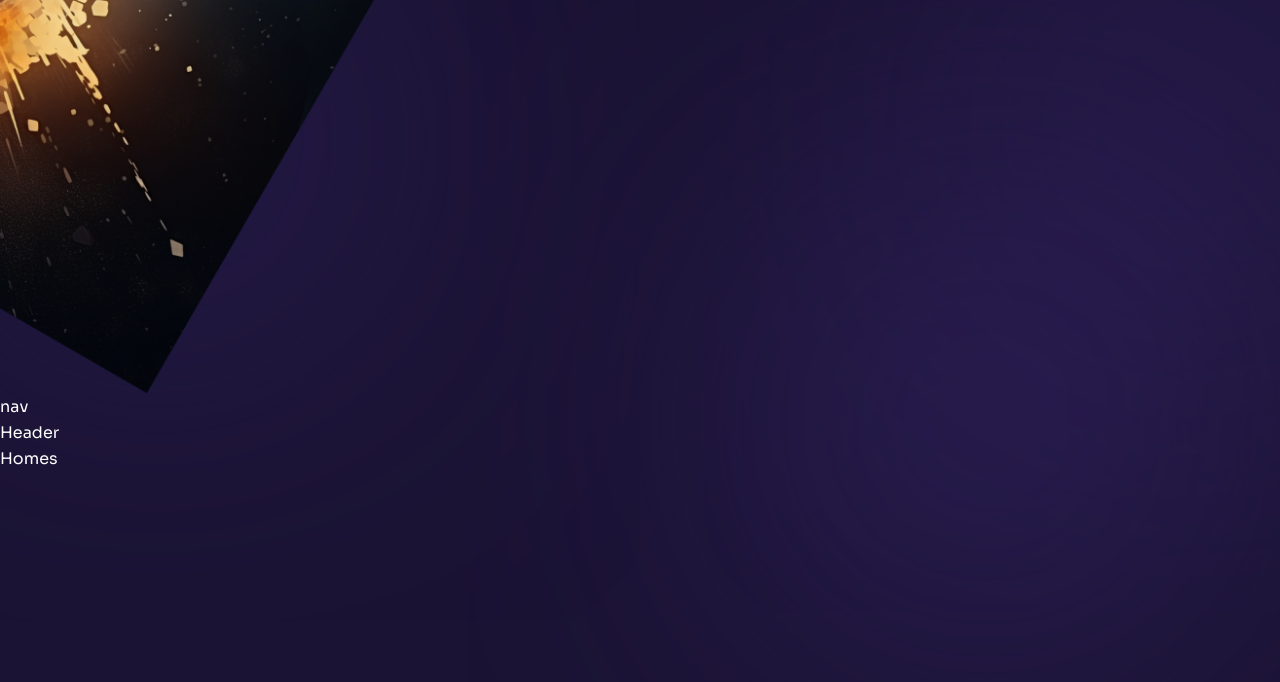
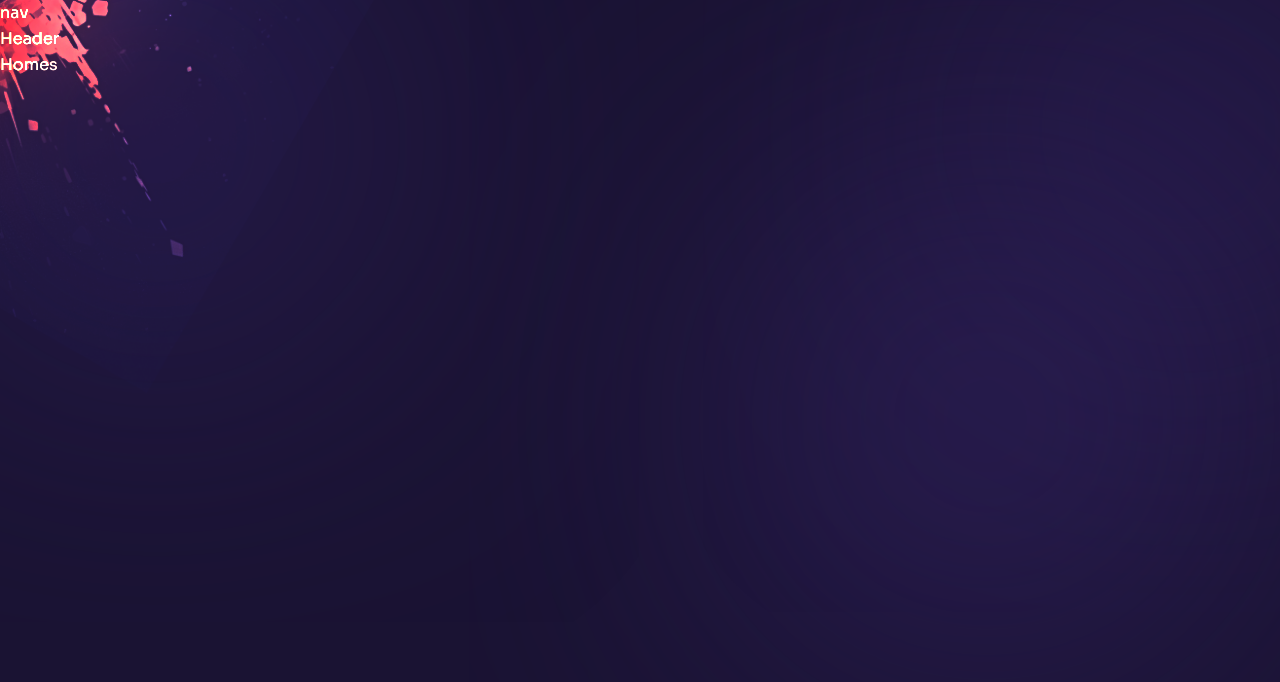
Before and after one commit to AlpiYeah/Personal-Portfolio, a Next.js app: page / in a window 1280 px wide. Shown: the top 682 px of the page. Built offline with nearby package versions, Linux system fonts and the light colour scheme.

Commit message:
styled image

```diff
--- a/components/TopLeftImg.js
+++ b/components/TopLeftImg.js
@@ -3,7 +3,12 @@ import Image from "next/image";
 const TopLeftImg = () => {
   return (
     <div>
-      <Image src="/top-left-img.png" width={400} height={400} />
+      <Image
+        src="/top-left-img.png"
+        width={400}
+        height={400}
+        className="absolute left-0 top-0 mix-blend-color-dodge"
+      />
     </div>
   );
 };
```
